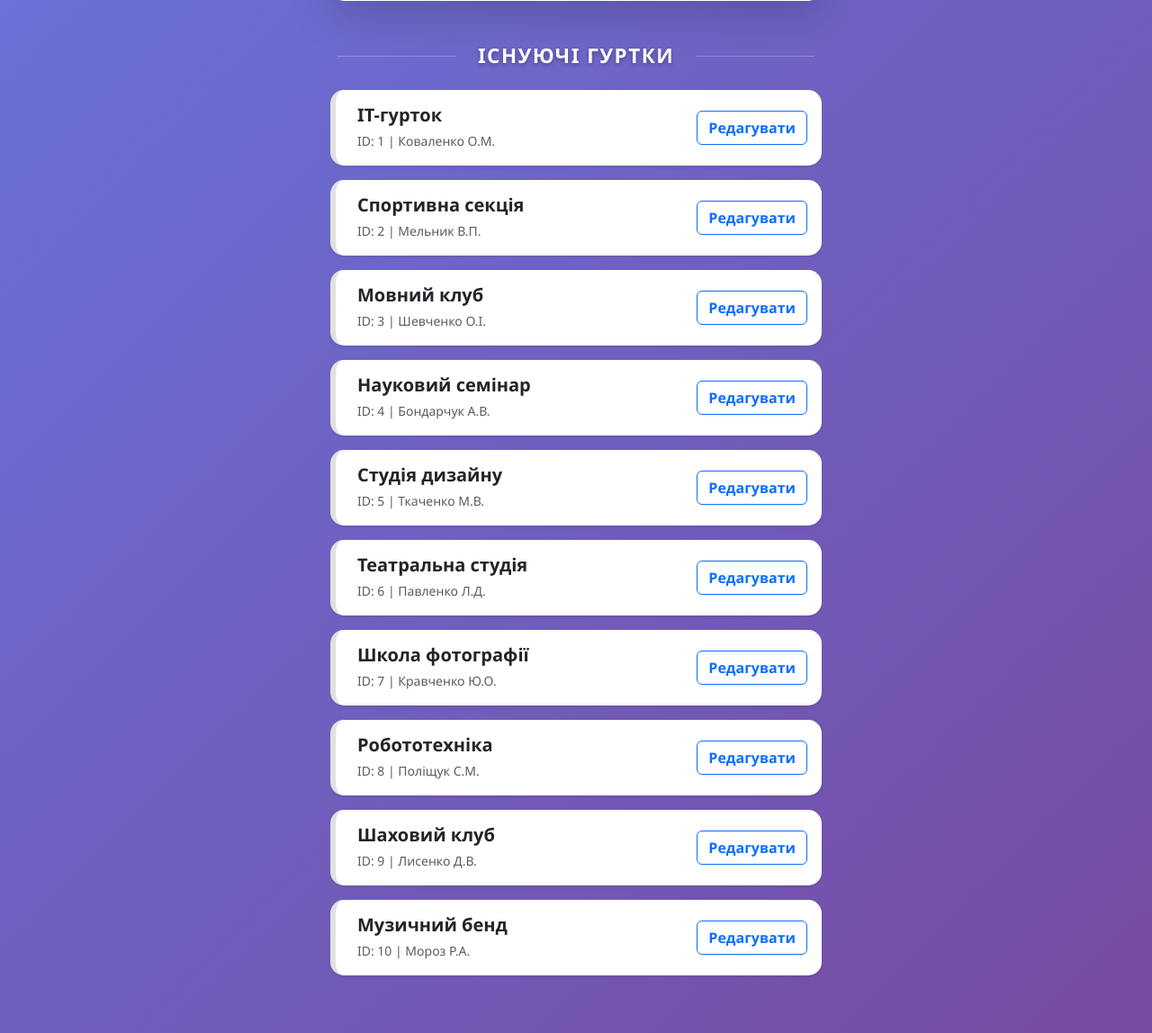
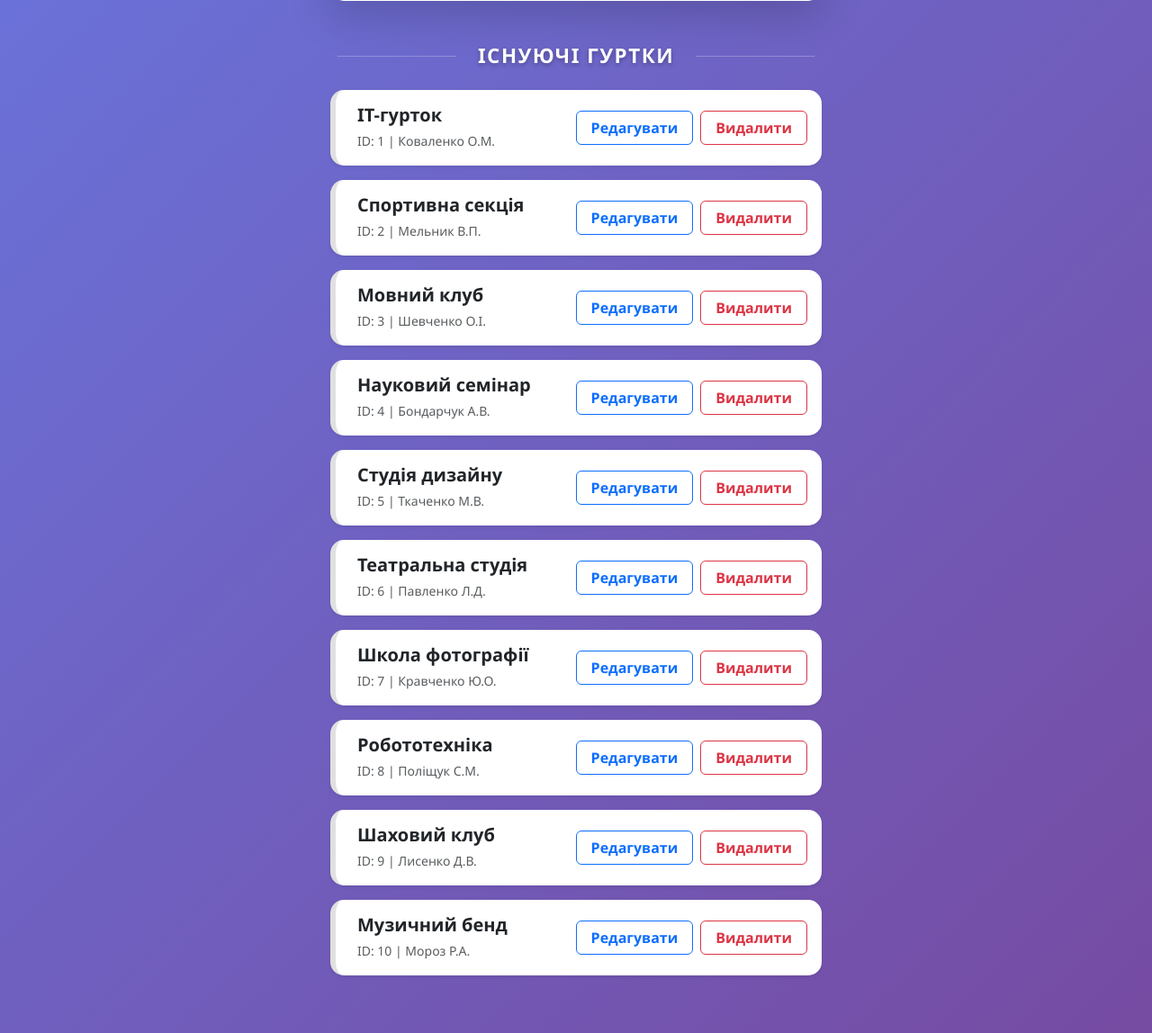
Before and after one commit to Goynadot/Extracurricular-activities, a Flask app: template static/templates/admin.html in a window 1280 px wide. Shown: the part 805-1953 px from the top of the page at 90% size. Run offline with Flask 3, Linux system fonts and the light colour scheme; the template is opened without the code that fills it: values that come from a table or form of the project are taken from there, others are empty; data comes from the database, SQL or seed files in the repository.

Commit message:
Update admin.html

```diff
--- a/static/templates/admin.html
+++ b/static/templates/admin.html
@@ -68,9 +68,19 @@
                         {% endif %}
                     </small>
                 </div>
-                <a href="/admin/edit/{{ club.id }}" class="btn btn-outline-primary fw-bold" style="border-radius: 6px;">
-                    {{ text.get('btn_edit', 'Редагувати') }}
-                </a>
+
+                <div class="d-flex gap-2">
+                    <a href="/admin/edit/{{ club.id }}" class="btn btn-outline-primary fw-bold px-3" style="border-radius: 6px;">
+                        {{ text.get('btn_edit', 'Редагувати') }}
+                    </a>
+
+                    <form action="/admin/delete/{{ club.id }}" method="POST" class="m-0" onsubmit="return confirm('{{ text.get('confirm_delete', 'Ви впевнені, що хочете видалити цей гурток?') }}');">
+                        <button type="submit" class="btn btn-outline-danger fw-bold px-3" style="border-radius: 6px;">
+                            {{ text.get('btn_delete', 'Видалити') }}
+                        </button>
+                    </form>
+                </div>
+
             </div>
         </div>
         {% endfor %}
```
